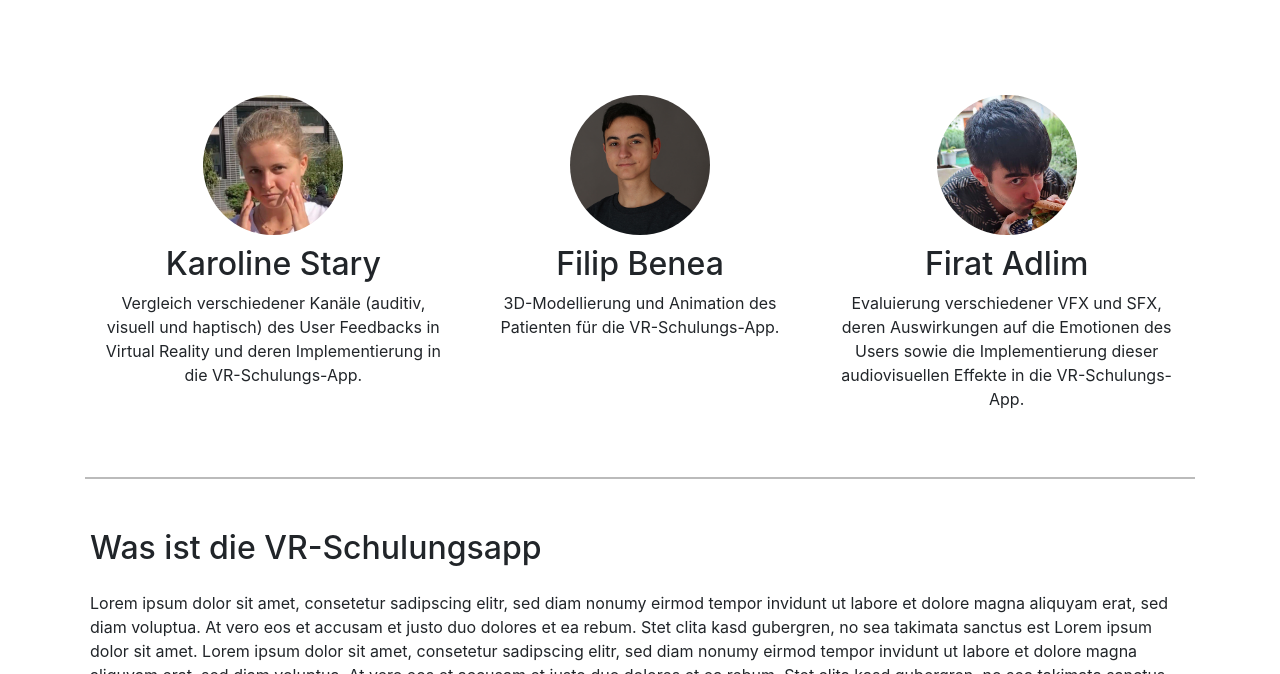
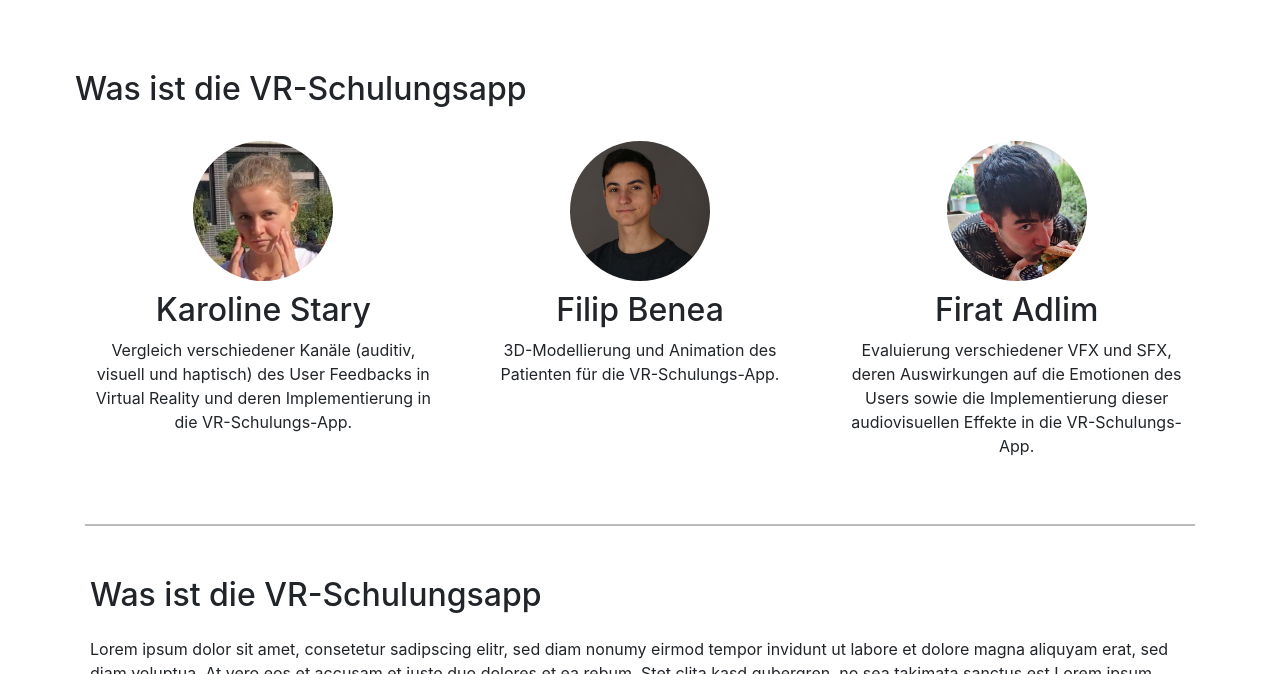
Before and after one commit to fratiboy/VR-Schulung---Website, a plain HTML site: page index.html in a window 1280 px wide. Shown: the part 804-1478 px from the top of the page. Drawn offline with nearby package versions, Linux system fonts and the light colour scheme.

Commit message:
Another changes

```diff
--- a/index.html
+++ b/index.html
@@ -51,26 +51,35 @@
 </div>
 <div class="container">
     <div class="row" style="margin: 50px 5px">
+        <div class="row" style="text-align: center">
+            <h2>Was ist die VR-Schulungsapp</h2>
+        </div>
+        <div class="row">
             <div class="col-lg-4 names_text" style="padding-top: 25px">
-            <img class="bd-placeholder-img rounded-circle" role="img" src="images/karlo.jpg" width="140" height="140"
+                <img class="bd-placeholder-img rounded-circle" role="img" src="images/karlo.jpg" width="140"
+                     height="140"
                      alt="Karo">
                 <h2 style="margin-top: 10px">Karoline Stary</h2>
-            <p>Vergleich verschiedener Kanäle (auditiv, visuell und haptisch) des User Feedbacks in Virtual Reality und
+                <p>Vergleich verschiedener Kanäle (auditiv, visuell und haptisch) des User Feedbacks in Virtual Reality
+                    und
                     deren Implementierung in die VR-Schulungs-App.</p>
             </div>
             <div class="col-lg-4 names_text" style="padding-top: 25px">
-            <img class="bd-placeholder-img rounded-circle" role="img" src="images/filip.jpg" width="140" height="140"
+                <img class="bd-placeholder-img rounded-circle" role="img" src="images/filip.jpg" width="140"
+                     height="140"
                      alt="Filip Benea">
                 <title>Filip Benea</title>
                 <h2 style="margin-top: 10px">Filip Benea</h2>
                 <p>3D-Modellierung und Animation des Patienten für die VR-Schulungs-App.</p>
             </div>
             <div class="col-lg-4 names_text" style="padding-top: 25px">
-            <img class="bd-placeholder-img rounded-circle" role="img" src="images/farat.jpg" width="140" height="140"
+                <img class="bd-placeholder-img rounded-circle" role="img" src="images/farat.jpg" width="140"
+                     height="140"
                      alt="Firat">
                 <h2 style="margin-top: 10px">Firat Adlim</h2>
                 <p>Evaluierung verschiedener VFX und SFX, deren Auswirkungen auf die Emotionen des Users sowie die
                     Implementierung dieser audiovisuellen Effekte in die VR-Schulungs-App.</p>
+            </div>
         </div>
     </div>
     <hr style="border-top: 2px solid #bbb"/>
```
Lines whose indentation alone changed are shown as unchanged.
